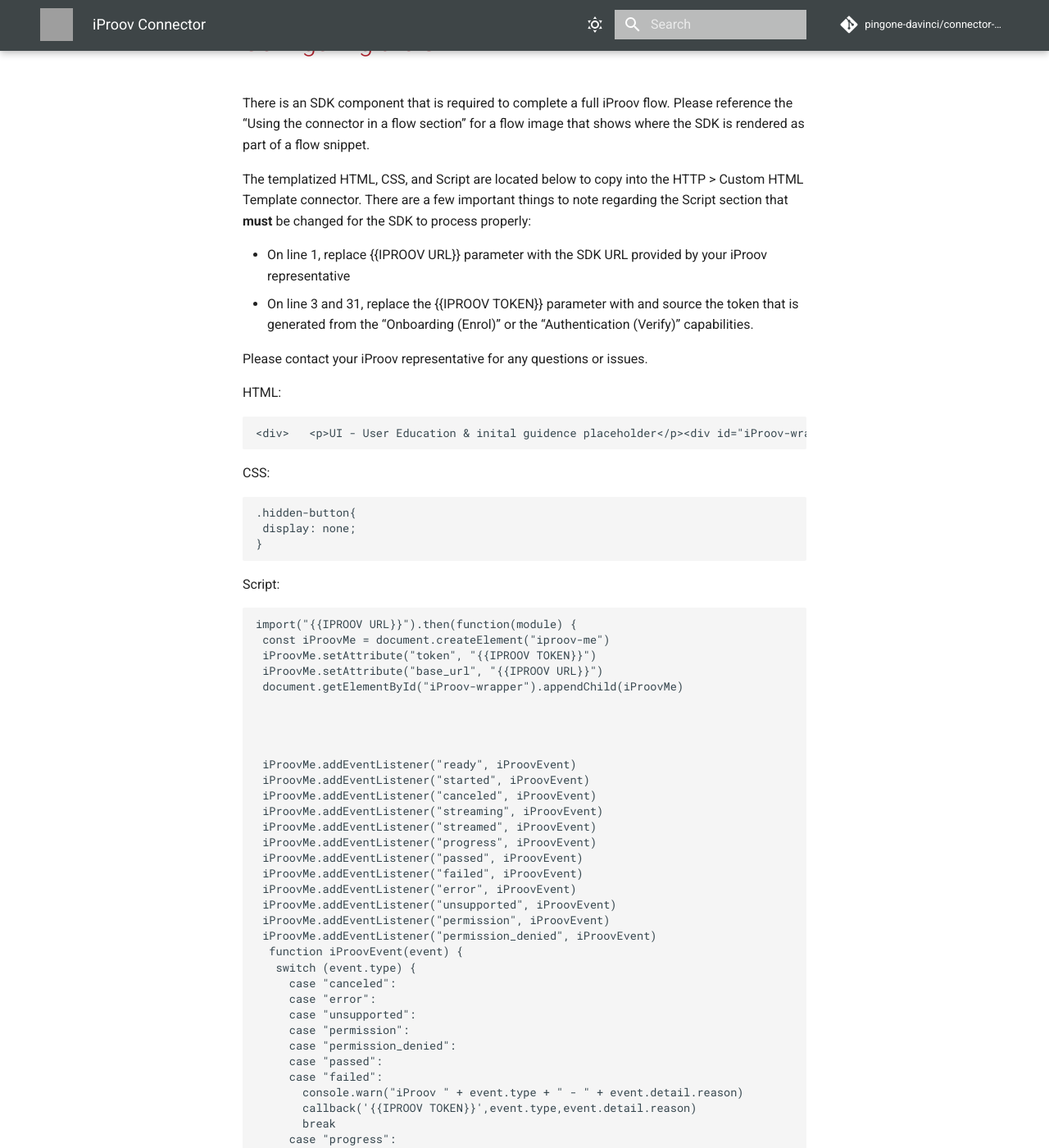
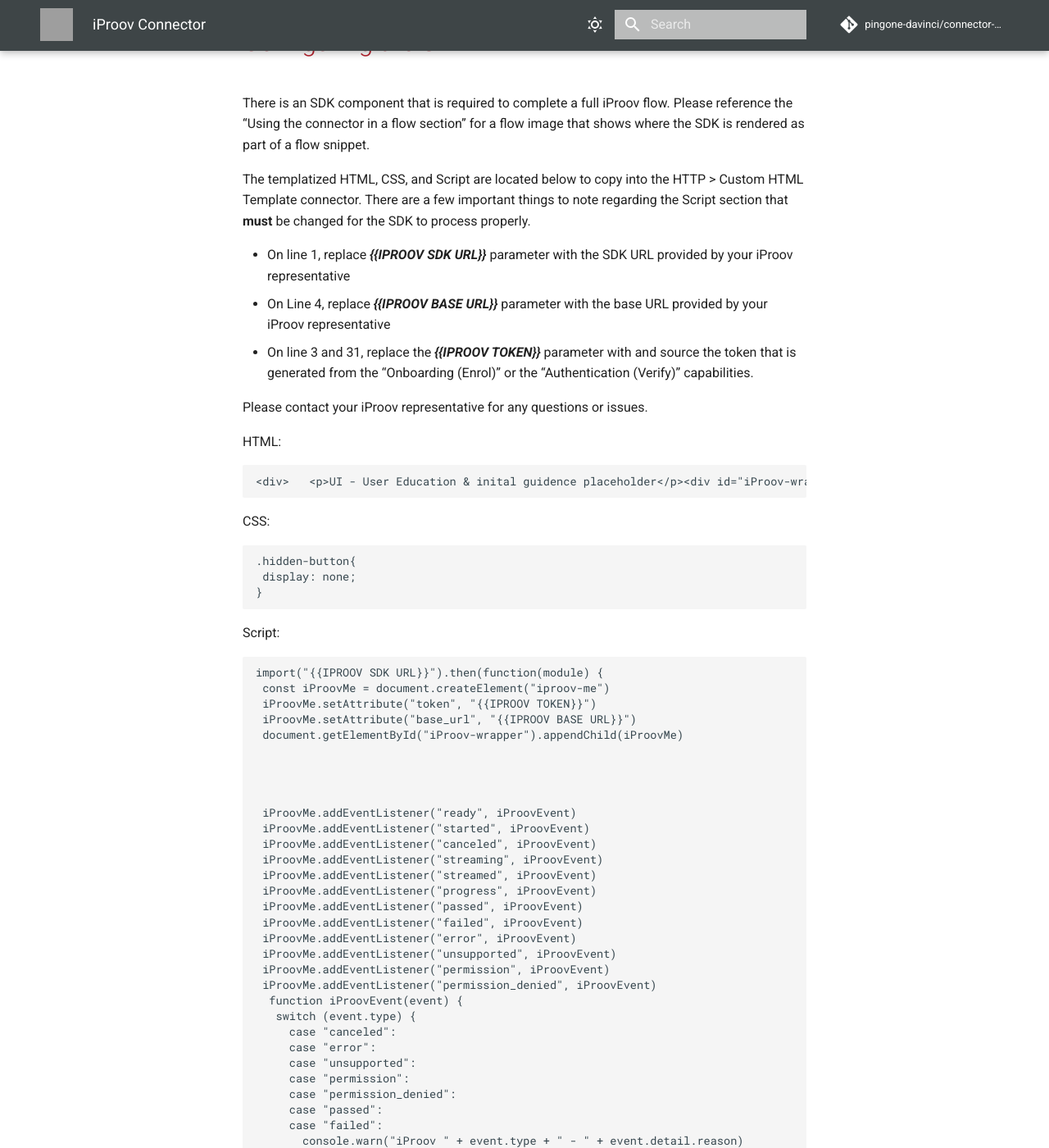
Before and after one commit to pingone-davinci/documentation, an MkDocs documentation site: the page built from docs/iproov/README.md, in a window 1280 px wide and 1400 px high, scrolled down 12285 px. Shown: the whole window at 82% size. Built offline with MkDocs 1.6.1 and Material for MkDocs 9.7.7, drawn with Linux system fonts in a browser that asks for light colours; comment, search, counter and statistics services are not loaded; some of the changed text lies outside the part shown; grey boxes are pictures that could not be loaded.

Commit message:
Update README.md

````diff
--- a/docs/iproov/README.md
+++ b/docs/iproov/README.md
@@ -550,10 +550,11 @@
 
 There is an SDK component that is required to complete a full iProov flow. Please reference the “Using the connector in a flow section” for a flow image that shows where the SDK is rendered as part of a flow snippet.
 
-The templatized HTML, CSS, and Script are located below to copy into the HTTP > Custom HTML Template connector. There are a few important things to note regarding the Script section that **must** be changed for the SDK to process properly:
+The templatized HTML, CSS, and Script are located below to copy into the HTTP > Custom HTML Template connector. There are a few important things to note regarding the Script section that **must** be changed for the SDK to process properly.
 
-* On line 1, replace {{IPROOV URL}} parameter with the SDK URL provided by your iProov representative
-* On line 3 and 31, replace the {{IPROOV TOKEN}} parameter with and source the token that is generated from the “Onboarding (Enrol)” or the “Authentication (Verify)” capabilities.
+* On line 1, replace _**{{IPROOV SDK URL}}**_ parameter with the SDK URL provided by your iProov representative
+* On Line 4, replace _**{{IPROOV BASE URL}}**_ parameter with the base URL provided by your iProov representative
+* On line 3 and 31, replace the _**{{IPROOV TOKEN}}**_ parameter with and source the token that is generated from the “Onboarding (Enrol)” or the “Authentication (Verify)” capabilities.
 
 Please contact your iProov representative for any questions or issues.
 
@@ -578,10 +579,10 @@
 Script:
 
 ```
-import("{{IPROOV URL}}").then(function(module) {
+import("{{IPROOV SDK URL}}").then(function(module) {
  const iProovMe = document.createElement("iproov-me")
  iProovMe.setAttribute("token", "{{IPROOV TOKEN}}")
- iProovMe.setAttribute("base_url", "{{IPROOV URL}}")
+ iProovMe.setAttribute("base_url", "{{IPROOV BASE URL}}")
  document.getElementById("iProov-wrapper").appendChild(iProovMe)
 
 
````
